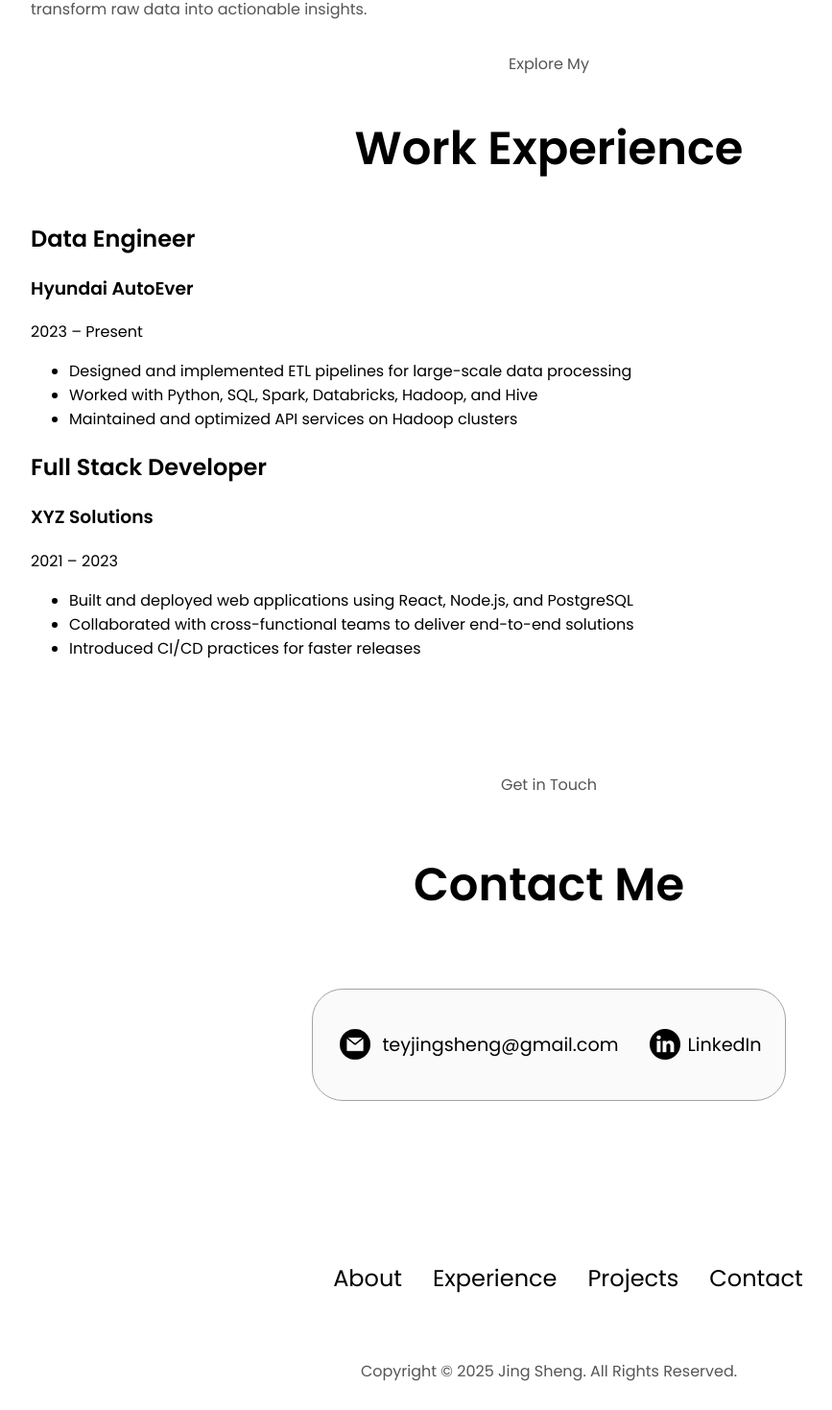
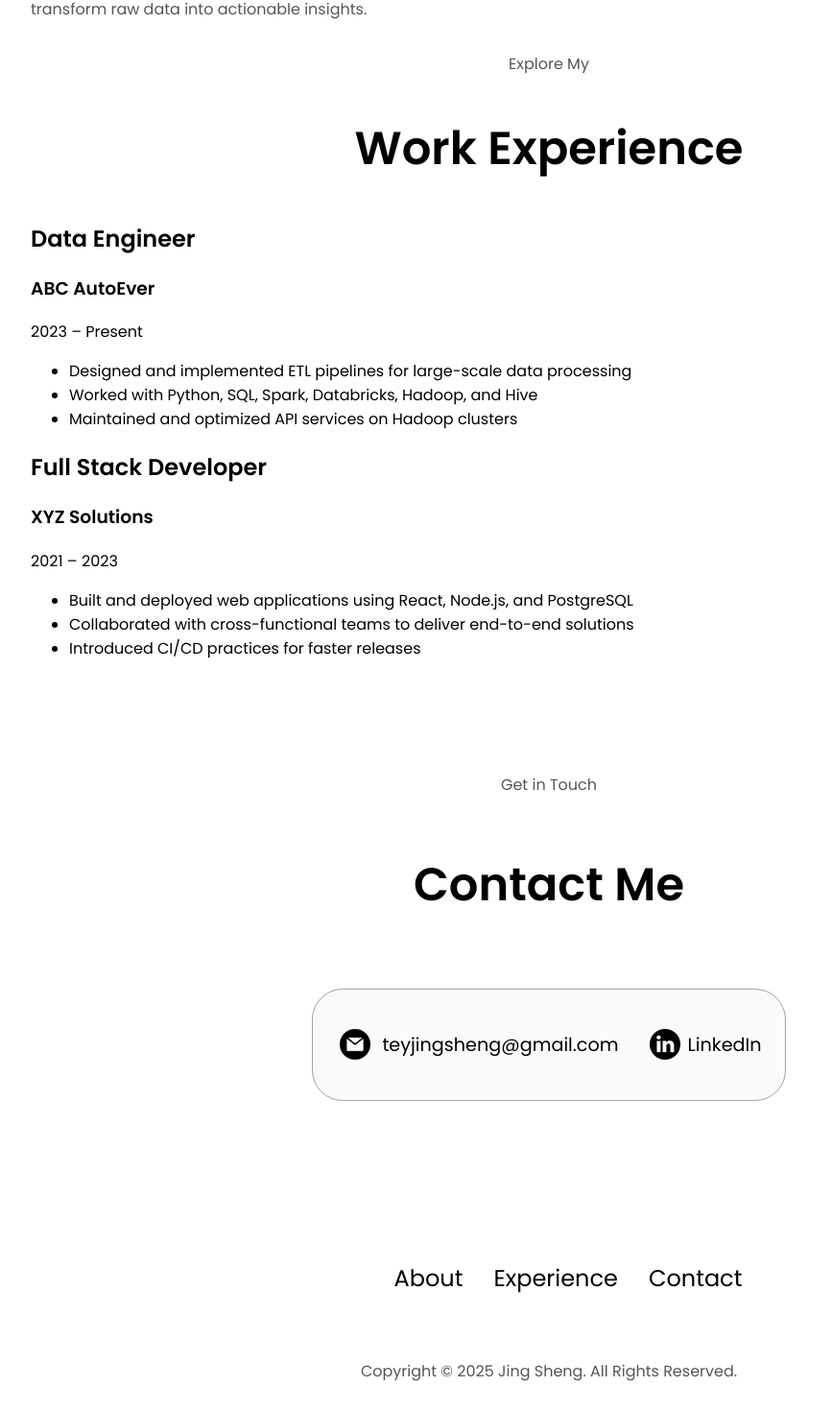
Before and after one commit to jingshenggg/my-portfolio, a React (Create React App) app: page / in a window 1280 px wide. Shown: the part 1473-2942 px from the top of the page at 96% size, without its empty margins (68-935 px from the left). Built offline with nearby package versions, Linux system fonts and the light colour scheme.

Commit message:
testing deployment

```diff
--- a/package.json
+++ b/package.json
@@ -12,6 +12,7 @@
     "react-scripts": "5.0.1",
     "web-vitals": "^2.1.4"
   },
+  "homepage": "https://jingshenggg.github.io/my-portfolio",
   "scripts": {
     "start": "react-scripts start",
     "build": "react-scripts build",
--- a/src/components/Experience.js
+++ b/src/components/Experience.js
@@ -5,7 +5,7 @@ function Experience() {
   const experiences = [
     {
       role: "Data Engineer",
-      company: "Hyundai AutoEver",
+      company: "ABC AutoEver",
       period: "2023 – Present",
       description: [
         "Designed and implemented ETL pipelines for large-scale data processing",
--- a/src/components/Footer.js
+++ b/src/components/Footer.js
@@ -9,7 +9,6 @@ function Footer() {
           <ul className="nav-links">
             <li><a href="#about">About</a></li>
             <li><a href="#experience">Experience</a></li>
-            <li><a href="#projects">Projects</a></li>
             <li><a href="#contact">Contact</a></li>
           </ul>
         </div>
```
